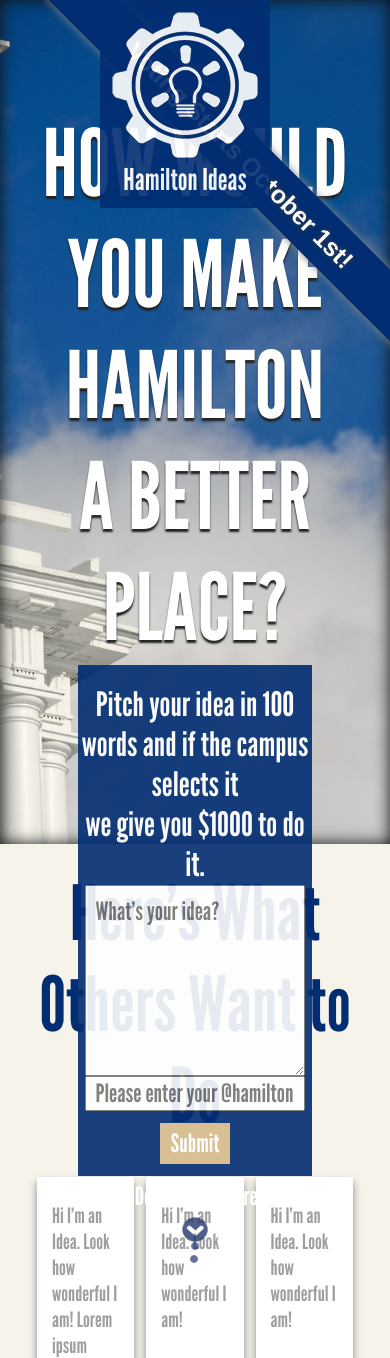
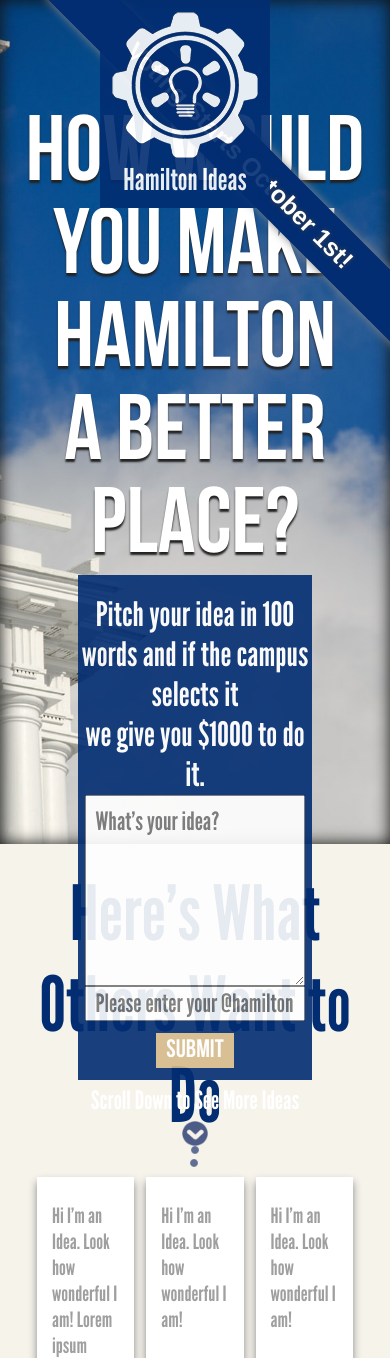
Before and after one commit to davidmorgan203/hamideas, a PHP site: page / in a window 390 px wide; the page is wider, and only the part inside the window is pictured. Shown: the top 1358 px of that part. Run offline with PHP 8.4, Linux system fonts and the light colour scheme.

Commit message:
Font Update & Submission Button Tweaks
Updated Call font to Bebas Neue from League Gothic for read-ability.
Also updated submit button to be properly responsive to hover and cursor
state changed.

```diff
--- a/submission/css/style.css
+++ b/submission/css/style.css
@@ -5,6 +5,12 @@
 	font-family: 'LeagueGothicRegular';
 	src: url('../fonts/leauge/league_gothic-webfont.eot');
 	src: local('☺'), url('../fonts/leauge/league_gothic-webfont.woff') format('woff'), url('../fonts/leauge/league_gothic-webfont.ttf') format('truetype'), url('../fonts/leauge/league_gothic-webfont.svg#webfontbtEBrCeC') format('svg');
+	font-weight: normal;
+	font-style: normal;
+}
+@font-face {
+	font-family: 'Bebas';
+	src: url('../fonts/BebasNeue-Bold.otf');
 	font-weight: normal;
 	font-style: normal;
 }
@@ -80,7 +86,7 @@ body {
 	font-size:11vh;
 	color:#FFF;
 	text-transform:uppercase;
-	font-family:'LeagueGothicRegular', Verdana, Geneva, sans-serif;
+	font-family:'Bebas', Verdana, Geneva, sans-serif;
 	text-shadow: 0 3px 2px #222;
 }
 #sub-box{
@@ -120,11 +126,17 @@ body {
 #idea-submit{
 	background-color:#d6ba8b;
 	padding: 5px 10px;
-	font-family:'LeagueGothicRegular', Verdana, Geneva, sans-serif;
+	font-family:'Bebas', Verdana, Geneva, sans-serif;
 	color:#FFF;
 	font-size:3vh;
 	text-decoration:none;
 	border:none;
+	cursor:pointer;
+	transition: all .2s ease-in-out;
+}
+#idea-submit:hover{
+	cursor:pointer;
+	color:#010C1F;
 }
 /* Scroll Down Message Styles */
 #scroll{
```
Also changed, not shown: submission/fonts/BebasNeue-Bold.otf (added).
